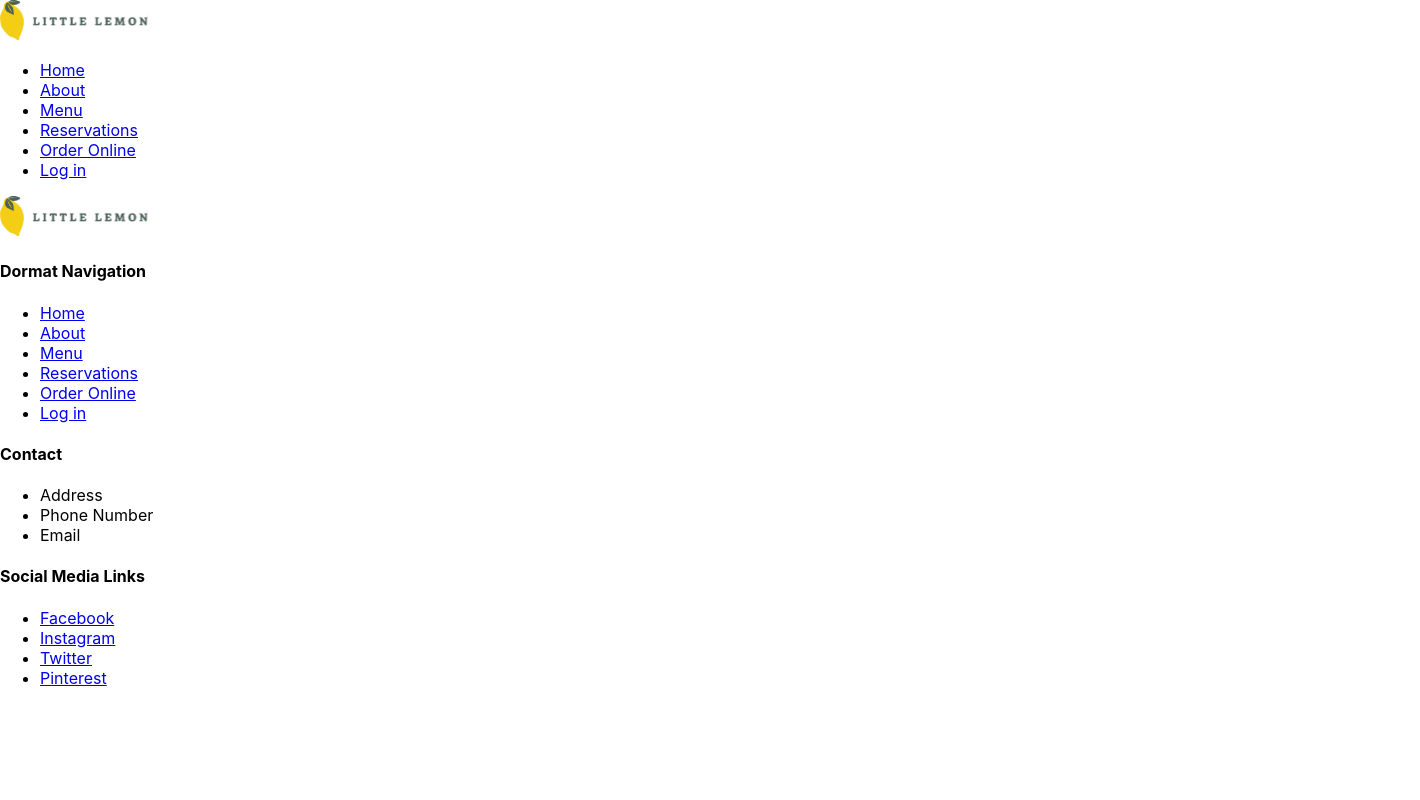
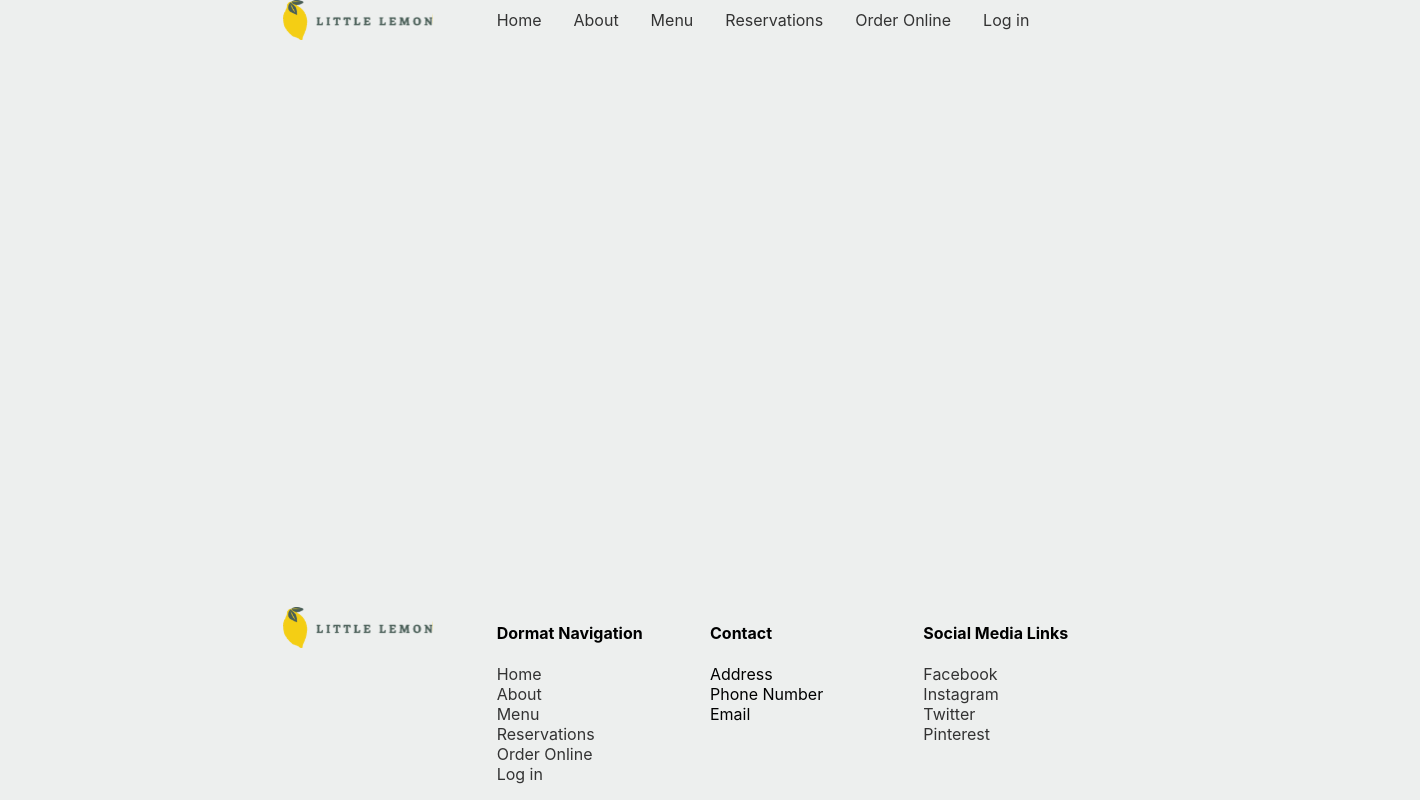
Before and after one commit to stworekAsiorek/little-lemon-app, a React (Create React App) app: page / in a window 1280 px wide. Shown: the whole page, 1420 px wide, since content can reach past the window. Built offline with nearby package versions, Linux system fonts and the light colour scheme.

Commit message:
Estabilish basic grid layout for the project

```diff
--- a/src/App.css
+++ b/src/App.css
@@ -1,38 +1,18 @@
-.App {
-  text-align: center;
+.container{
+  background-color: #EDEFEE;
+  width: 100vw;
+  height: 100vh;
+  padding-right: 70px;
+  padding-left: 70px;
+  display: grid;
+  grid-template-columns: repeat(12, 1fr);
+  grid-template-rows: auto 1fr auto;
 }
 
-.App-logo {
-  height: 40vmin;
-  pointer-events: none;
-}
-
-@media (prefers-reduced-motion: no-preference) {
-  .App-logo {
-    animation: App-logo-spin infinite 20s linear;
+@media (max-width: 1000px) {
+  .container{
+    padding-right: 0px;
+    padding-left: 0px;
+    font-size:2vw;
   }
 }
-
-.App-header {
-  background-color: #282c34;
-  min-height: 100vh;
-  display: flex;
-  flex-direction: column;
-  align-items: center;
-  justify-content: center;
-  font-size: calc(10px + 2vmin);
-  color: white;
-}
-
-.App-link {
-  color: #61dafb;
-}
-
-@keyframes App-logo-spin {
-  from {
-    transform: rotate(0deg);
-  }
-  to {
-    transform: rotate(360deg);
-  }
-}
--- a/src/App.js
+++ b/src/App.js
@@ -6,12 +6,12 @@ import Footer from './Footer';
 
 function App() {
   return (
-    <>
+    <div className='container'>
       <Header />
       <Nav />
       <Main />
       <Footer />
-    </>
+    </div>
   );
 }
 
--- /dev/null
+++ b/src/Footer.css
@@ -0,0 +1,37 @@
+footer{
+    display: contents;
+}
+
+footer ul{
+    list-style-type: none;
+    margin: 0;
+    padding: 0;
+    overflow: hidden;
+}
+
+footer li a {
+  display: block;
+  color: #333333;
+  text-decoration: none;
+}
+
+footer div{
+    padding: 1em 0 1em 0
+}
+
+.footer-logo{
+    grid-column: 3/span 2;
+    padding-top: 22px;
+}
+
+.dormat-navigation{
+    grid-column: 5/span 2;
+}
+
+.contact{
+    grid-column: 7/span 2;
+}
+
+.social-media{
+    grid-column: 9/span 2;
+}
--- a/src/Footer.js
+++ b/src/Footer.js
@@ -1,15 +1,24 @@
 import logo from './assets/logo.svg'
-import Navigation from './Navigation';
+import './Footer.css'
 
 function Footer() {
     return (
         <footer>
-            <img src={logo} alt='little lemon logo'/>
-            <div>
+            <div className="footer-logo">
+                <img src={logo} alt="little lemon logo"/>
+            </div>
+            <div className="dormat-navigation">
                 <h4>Dormat Navigation</h4>
-                <Navigation />
+                <ul>
+                    <li><a href="/home">Home</a></li>
+                    <li><a href="/about">About</a></li>
+                    <li><a href="/menu">Menu</a></li>
+                    <li><a href="/reservations">Reservations</a></li>
+                    <li><a href="/order-online">Order Online</a></li>
+                    <li><a href="/log-in">Log in</a></li>
+                </ul>
             </div>
-            <div>
+            <div className="contact">
                 <h4>Contact</h4>
                 <ul>
                     <li>Address</li>
@@ -17,7 +26,7 @@ function Footer() {
                     <li>Email</li>
                 </ul>
             </div>
-            <div>
+            <div className="social-media">
                 <h4>Social Media Links</h4>
                 <ul>
                     <li><a href="https://facebook.com">Facebook</a></li>
--- /dev/null
+++ b/src/Header.css
@@ -0,0 +1,10 @@
+header{
+    grid-column: 3/span 2;
+    display: flex;
+    align-items: center;
+}
+
+img{
+    width: 70%;
+    height: auto;
+}
--- a/src/Header.js
+++ b/src/Header.js
@@ -1,4 +1,5 @@
 import logo from './assets/logo.svg'
+import './Header.css'
 
 function Header() {
     return (
--- /dev/null
+++ b/src/Main.css
@@ -0,0 +1,3 @@
+main{
+    grid-column: 3/span 8;
+}
--- a/src/Main.js
+++ b/src/Main.js
@@ -1,3 +1,5 @@
+import './Main.css'
+
 function Main() {
     return (
         <main></main>
--- /dev/null
+++ b/src/Nav.css
@@ -0,0 +1,24 @@
+nav{
+    grid-column: 5/span 6;
+    display: flex;
+    align-items: center;
+}
+
+nav ul{
+    list-style-type: none;
+    margin: 0;
+    padding: 0;
+    overflow: hidden;
+}
+
+nav li {
+    float: left;
+  }
+
+nav li a {
+    display: block;
+    color: #333333;
+    text-align: center;
+    padding-right: 2em;
+    text-decoration: none;
+}
--- a/src/Nav.js
+++ b/src/Nav.js
@@ -1,9 +1,16 @@
-import Navigation from "./Navigation";
+import './Nav.css'
 
 function Nav() {
     return (
         <nav>
-            <Navigation />
+            <ul>
+                <li><a href="/home">Home</a></li>
+                <li><a href="/about">About</a></li>
+                <li><a href="/menu">Menu</a></li>
+                <li><a href="/reservations">Reservations</a></li>
+                <li><a href="/order-online">Order Online</a></li>
+                <li><a href="/log-in">Log in</a></li>
+            </ul>
         </nav>
     );
   }
--- a/src/Navigation.js
+++ /dev/null
@@ -1,14 +0,0 @@
-function Navigation(){
-    return(
-        <ul>
-            <li><a href="/home">Home</a></li>
-            <li><a href="/about">About</a></li>
-            <li><a href="/menu">Menu</a></li>
-            <li><a href="/reservations">Reservations</a></li>
-            <li><a href="/order-online">Order Online</a></li>
-            <li><a href="/log-in">Log in</a></li>
-        </ul>
-    )
-}
-
-export default Navigation;
```
